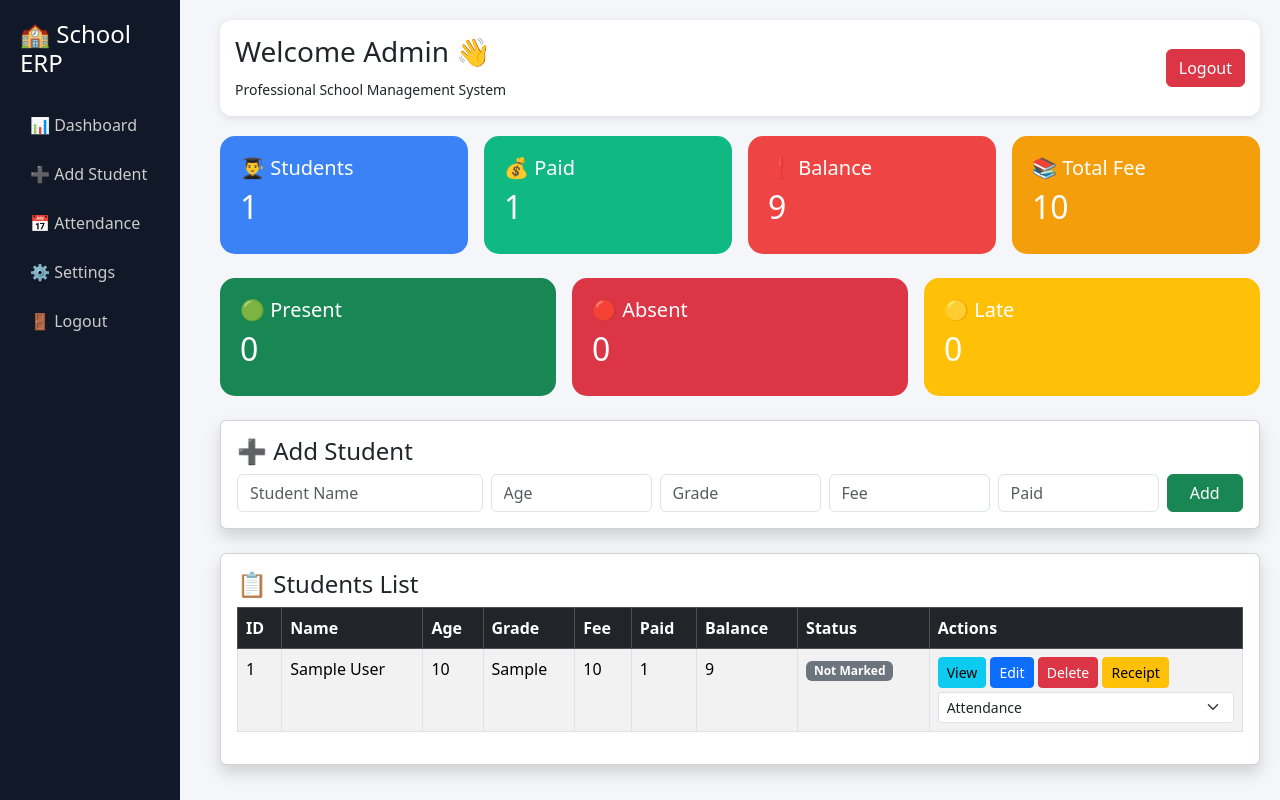
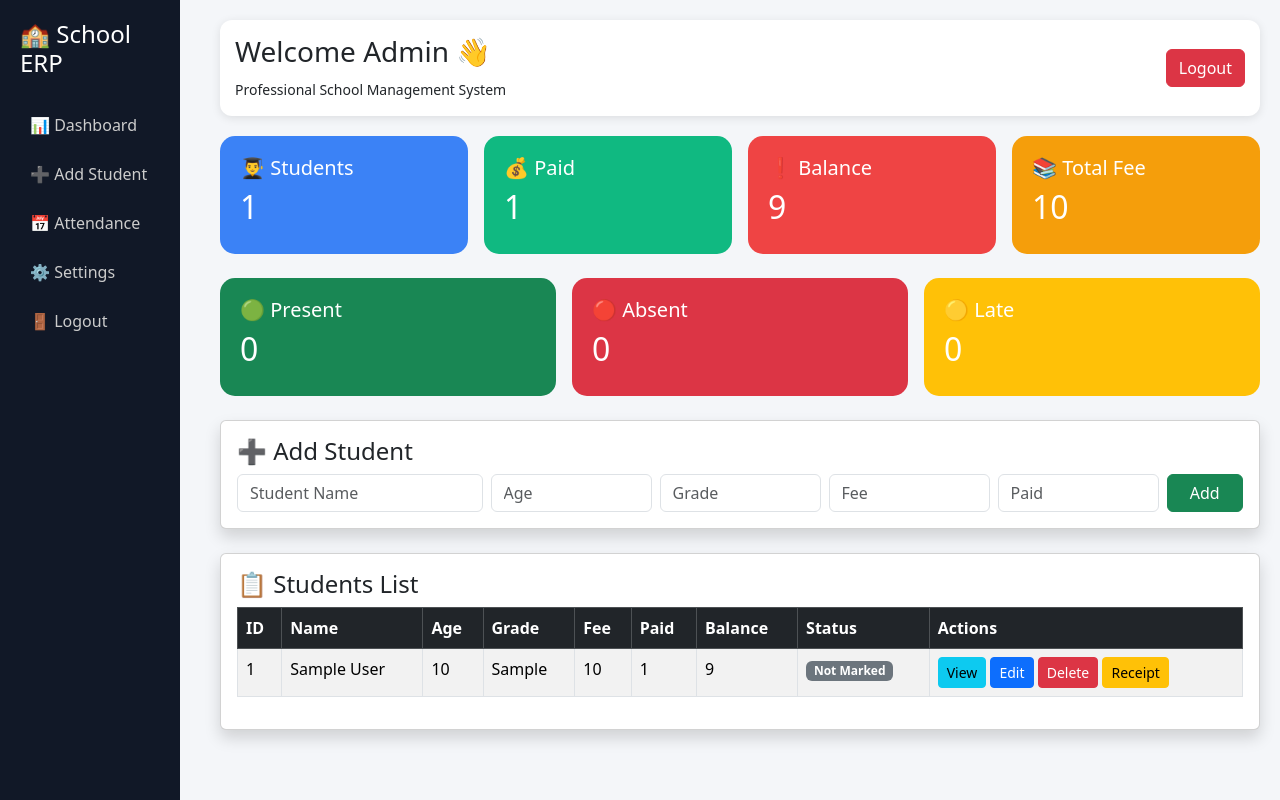
Before and after one commit to we32693269/school-saas, a Flask app: page /dashboard in a window 1280 px wide. Run offline with Flask 3, Linux system fonts and the light colour scheme; the visitor is signed in with stand-in values (Sample User, id 1); tables that the repository leaves empty hold one stand-in row (values such as "Sample post").

Commit message:
Update dashboard.html

```diff
--- a/templates/dashboard.html
+++ b/templates/dashboard.html
@@ -266,16 +266,8 @@
                     <a href="/delete_student/{{ s[0] }}" class="btn btn-danger btn-sm">Delete</a>
                     <a href="/receipt/{{ s[0] }}" class="btn btn-warning btn-sm">Receipt</a>
 
-                    <select class="form-select form-select-sm mt-1"
-                            onchange="location=this.value">
 
-                        <option selected>Attendance</option>
 
-                        <option value="/mark_attendance/{{ s[0] }}/Present">🟢 Present</option>
-                        <option value="/mark_attendance/{{ s[0] }}/Absent">🔴 Absent</option>
-                        <option value="/mark_attendance/{{ s[0] }}/Late">🟡 Late</option>
-
-                    </select>
 
                 </td>
 
```
